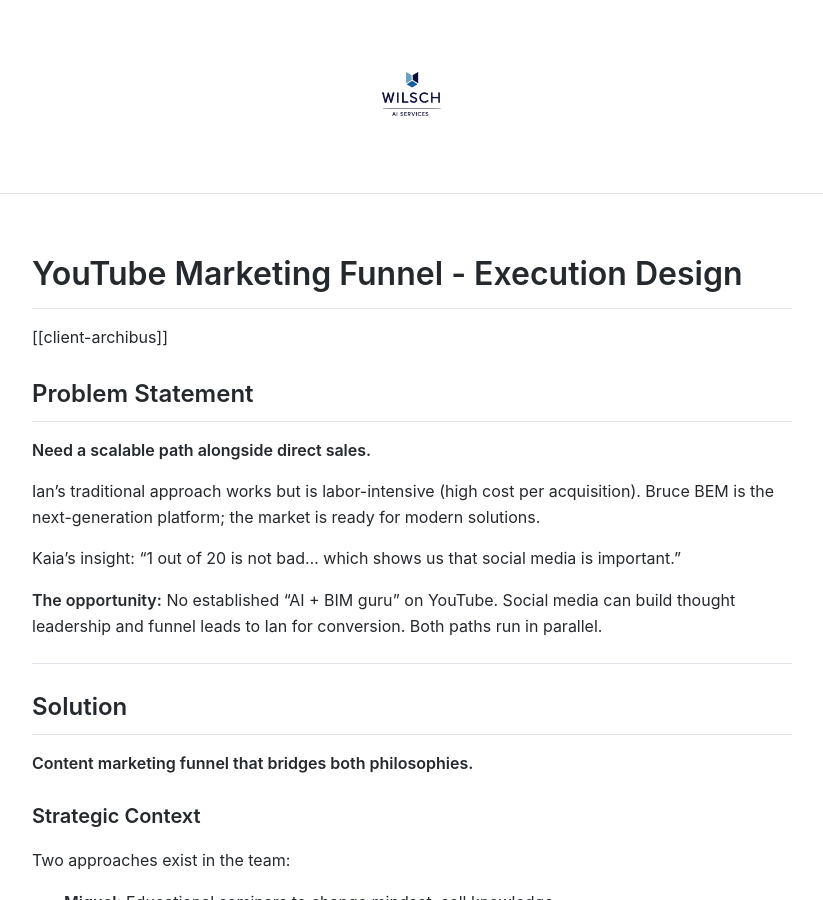
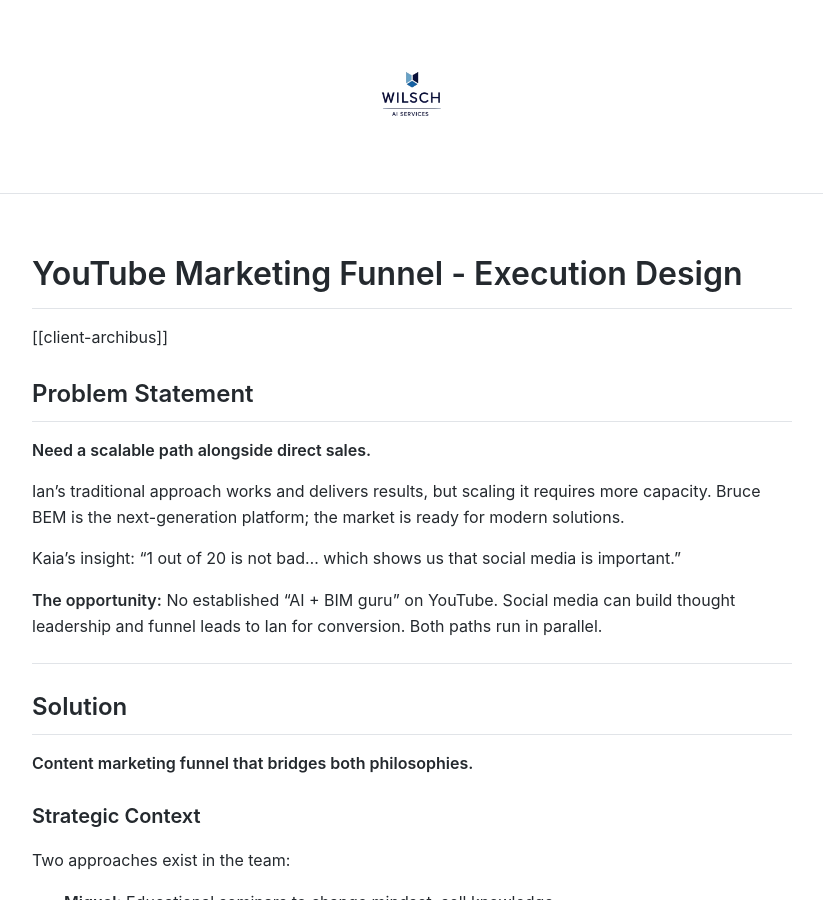
Before and after one commit to MariusWilsch/public-wilsch-ai-pages, a Jekyll site: the page built from project/archibus-fm-assistant/youtube-marketing-funnel-execution-design.md, in a window 1280 px wide and 900 px high. Shown: the whole window, without its empty margins (228-1051 px from the left). Built offline with Jekyll 4.4.1, drawn with Linux system fonts in a browser that asks for light colours; our own code applies the rules of GitHub Pages for plain Markdown files.

Commit message:
Sync from hippocampus 2026-01-25

```diff
--- a/project/archibus-fm-assistant/youtube-marketing-funnel-execution-design.md
+++ b/project/archibus-fm-assistant/youtube-marketing-funnel-execution-design.md
@@ -9,7 +9,7 @@ publish: true
 
 **Need a scalable path alongside direct sales.**
 
-Ian's traditional approach works but is labor-intensive (high cost per acquisition). Bruce BEM is the next-generation platform; the market is ready for modern solutions.
+Ian's traditional approach works and delivers results, but scaling it requires more capacity. Bruce BEM is the next-generation platform; the market is ready for modern solutions.
 
 Kaia's insight: "1 out of 20 is not bad... which shows us that social media is important."
 
```
